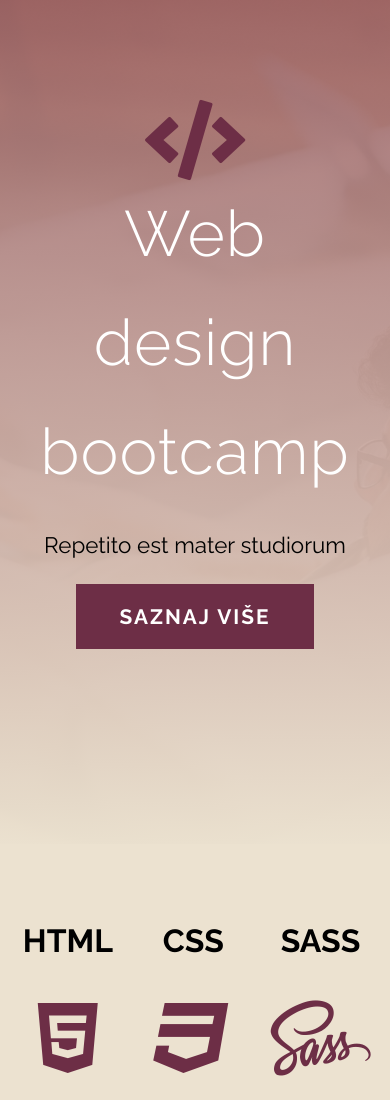
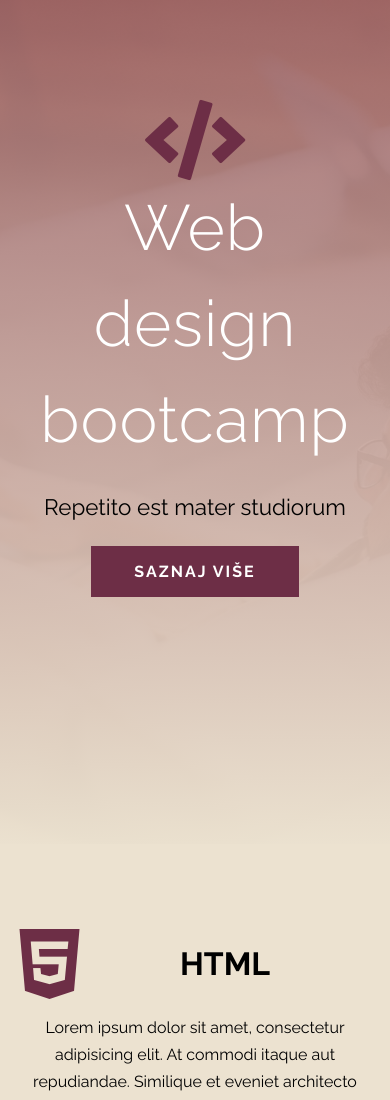
Before and after one commit to zile028/web-design-bootcamp, a plain HTML site: page index.html in a window 390 px wide. Shown: the top 1100 px of the page. Drawn offline with Linux system fonts and the light colour scheme.

Commit message:
responsive

```diff
--- a/scss/_mixins.scss
+++ b/scss/_mixins.scss
@@ -34,7 +34,8 @@
   cursor: pointer;
   transition: $transition;
   @media (max-width: 767px) {
-    font-size: 1.3rem;
+    font-size: 1rem;
+    margin: 0 auto;
   }
   &:hover {
     background-color: $bgHover;
--- a/scss/style.scss
+++ b/scss/style.scss
@@ -9,9 +9,17 @@ button {
 }
 h2 {
   font-size: 3rem;
+  @media (max-width: 767px) {
+    font-size: 2.8rem;
+    line-height: 1.3;
+    margin-bottom: 10px;
+  }
   & + p {
     font-size: 1.3rem;
     font-weight: 900;
+    @media (max-width: 767px) {
+      font-size: 1.1rem;
+    }
   }
 }
 /*------- header -------*/
@@ -34,6 +42,9 @@ header {
       font-weight: 300;
       margin-bottom: 20px;
       letter-spacing: 1px;
+      @media (max-width: 767px) {
+        line-height: 1.5;
+      }
     }
     h3 {
       font-size: 1.4rem;
@@ -53,13 +64,30 @@ header {
   .wrepper {
     flex: 0 0 22%;
     color: $textFont;
+    @media (max-width: 767px) {
+      flex: 0 0 100%;
+      margin-bottom: 20px;
+      @include flex(flex-start, center);
+    }
+    &:nth-child(even) {
+      i {
+        order: 0;
+      }
+    }
     h3 {
       font-size: 2rem;
+      @media (max-width: 767px) {
+        flex: 1;
+      }
     }
     i {
       font-size: 5rem;
       margin: 30px 0;
       color: $red;
+      @media (max-width: 767px) {
+        margin: 10px 0;
+        order: -1;
+      }
     }
   }
 }
@@ -71,15 +99,17 @@ header {
   background-color: $orange;
   text-align: center;
   color: $white;
-
   article {
     @include flex(space-between, center);
     flex: 1;
     margin: 60px 0 30px;
     .wrepper {
       flex: 0 0 48%;
+      @media (max-width: 767px) {
+        flex: 0 0 100%;
+        margin-bottom: 20px;
+      }
       img {
-        //height: 100%;
         object-fit: cover;
       }
       div {
@@ -105,6 +135,9 @@ header {
   }
   .wrepper {
     flex: 0 0 31%;
+    @media (max-width: 767px) {
+      flex: 0 0 100%;
+    }
     div {
       margin: 40px 0 30px;
     }
```
Also changed, not shown: css/style.css, 1 other file.
